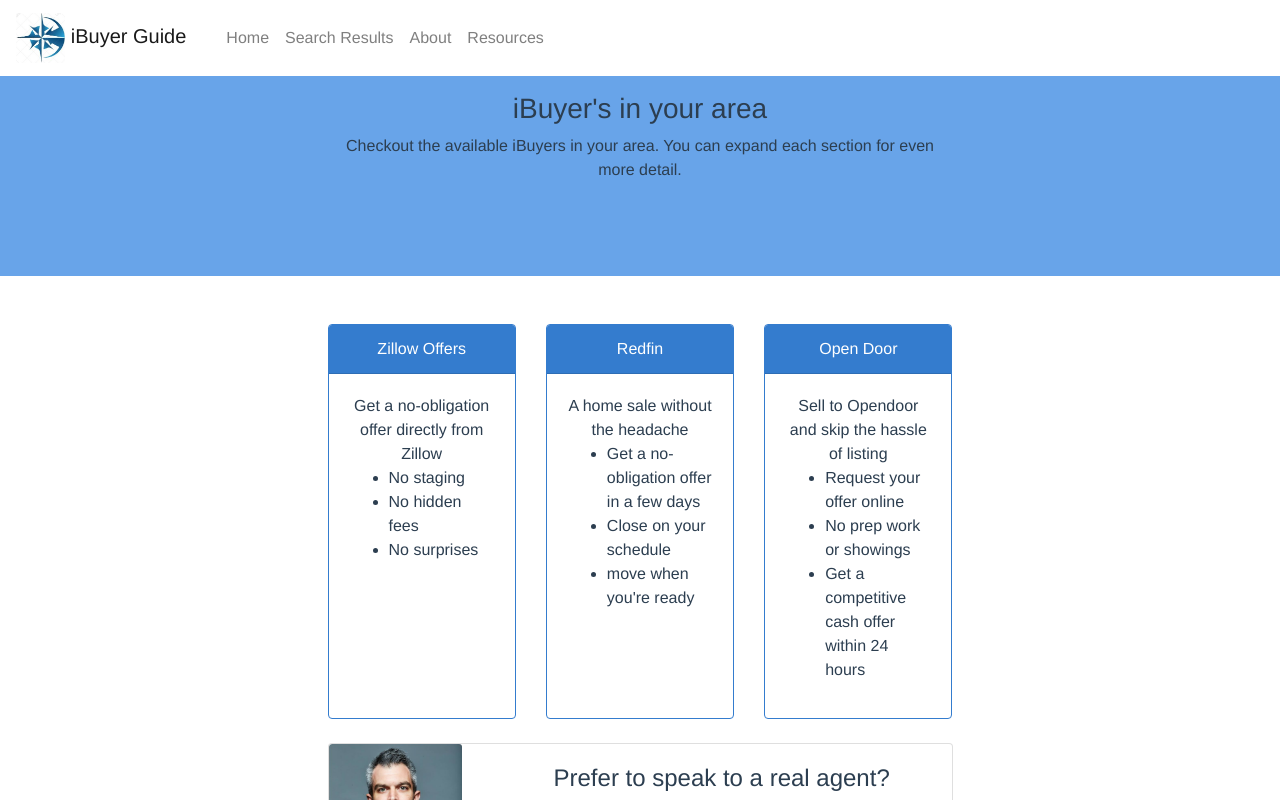
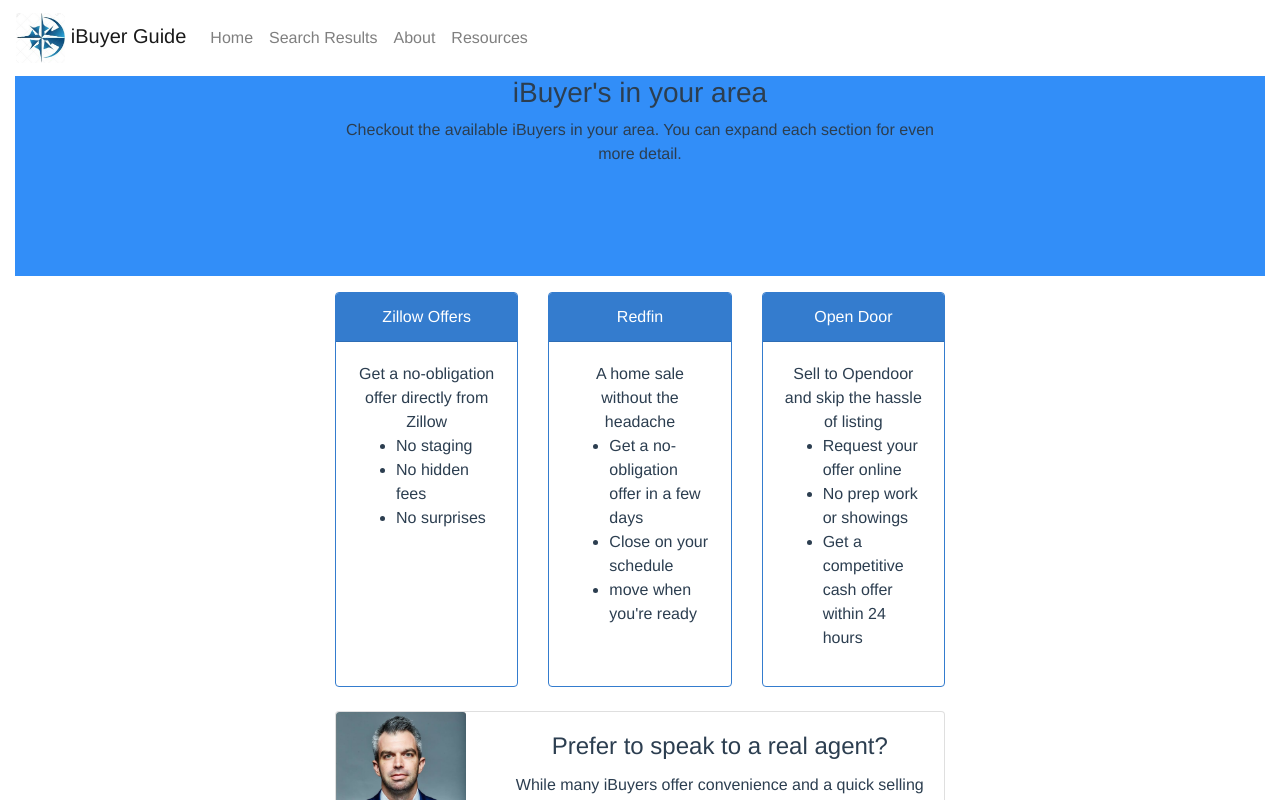
Before and after one commit to mrt1209/iBuyer, a Vue app: page /#/results in a window 1280 px wide. Shown: the top 800 px of the page. Built offline with nearby package versions, Linux system fonts and the light colour scheme.

Commit message:
fix nav collapse, tweak colors and spacing

```diff
--- a/src/App.vue
+++ b/src/App.vue
@@ -1,8 +1,9 @@
 <template>
 	<div id="app">
 		<b-navbar toggleable="sm" variant="white">
-			<b-navbar-brand class="pr-3" href="#"><b-img height="50" :src="require('./assets/compass-logo.jpg')"></b-img> iBuyer Guide </b-navbar-brand>
-			<b-collapse id="nav-text-collapse" is-nav>
+			<b-navbar-brand href="#"><b-img height="50" :src="require('./assets/compass-logo.jpg')"></b-img> iBuyer Guide </b-navbar-brand>
+			<b-navbar-toggle target="nav-collapse"></b-navbar-toggle>
+			<b-collapse id="nav-collapse" is-nav>
 				<b-navbar-nav>
 					<b-nav-item to="/">Home</b-nav-item>
 					<b-nav-item to="/results">Search Results</b-nav-item>
@@ -66,8 +67,4 @@
 #nav a.router-link-exact-active {
 	color: #42b983;
 }
-
-.spacer {
-	height: 100px;
-}
 </style>
--- a/src/styles/base.scss
+++ b/src/styles/base.scss
@@ -1,5 +1,5 @@
 $primary: rgb(52, 124, 206);
-$secondary: rgb(104, 164, 233);
+$secondary: rgb(50, 142, 248);
 
 .component {
     background-color: red;
--- a/src/views/home.vue
+++ b/src/views/home.vue
@@ -84,6 +84,6 @@
 
 <style lang="scss" scoped>
 .home {
-  min-height: 250px;
+  min-height: 275px;
 }
 </style>
--- a/src/views/results.vue
+++ b/src/views/results.vue
@@ -1,18 +1,17 @@
 <template>
-	<div>
-		<div class="bg-secondary results-hero-banner pt-3">
+  <!-- <div> -->
+    <b-container fluid>
+      <div class="bg-secondary results-hero-banner mb-3">
         <b-row>
           <b-col :sm="10" :md="8" :lg="6" :offset-sm="1" :offset-md="2" :offset-lg="3">
             <h3>iBuyer's in your area</h3>
-					<p class="center">
-						Checkout the available iBuyers in your area. You can expand each section for even more detail.
-					</p>
+            <p
+              class="center"
+            >Checkout the available iBuyers in your area. You can expand each section for even more detail.</p>
           </b-col>
         </b-row>
       </div>
-		<br />
-		<br />
-		<b-row>
+      <b-row class="spacer">
         <b-col :sm="10" :md="8" :lg="6" :offset-sm="1" :offset-md="2" :offset-lg="3">
           <b-card-group deck>
             <b-card
@@ -87,9 +86,8 @@
                     competitive offer will likely be brought to you from a dedicated agent who can list
                     and market your home as well as walk you through the buying and selling process step
                     by step.
-									<br />
-									<br />
-									Click here to connect with an agent today!
+                    <br>
+                    <br>Click here to connect with an agent today!
                   </b-card-text>
                 </b-card-body>
               </b-col>
@@ -97,11 +95,12 @@
           </b-card>
         </b-col>
       </b-row>
-	</div>
+    </b-container>
+  <!-- </div> -->
 </template>
 
 <script>
-import { BRow, BCol, BCardGroup, BCard, BCardText } from "bootstrap-vue";
+import { BRow, BCol, BCardGroup, BCard, BCardText, BContainer } from "bootstrap-vue";
 
 export default {
   name: "results",
@@ -110,10 +109,11 @@
     BCol,
     BCardGroup,
     BCard,
-		BCardText,
+	BContainer,
+    BCardText
   },
   methods: {},
-	created() {},
+  created() {}
 };
 </script>
 
@@ -121,4 +121,7 @@
 .results-hero-banner {
   height: 200px;
 }
+.spacer {
+	// margin-top: 200px;
+}
 </style>
```
Lines whose indentation alone changed are shown as unchanged.
